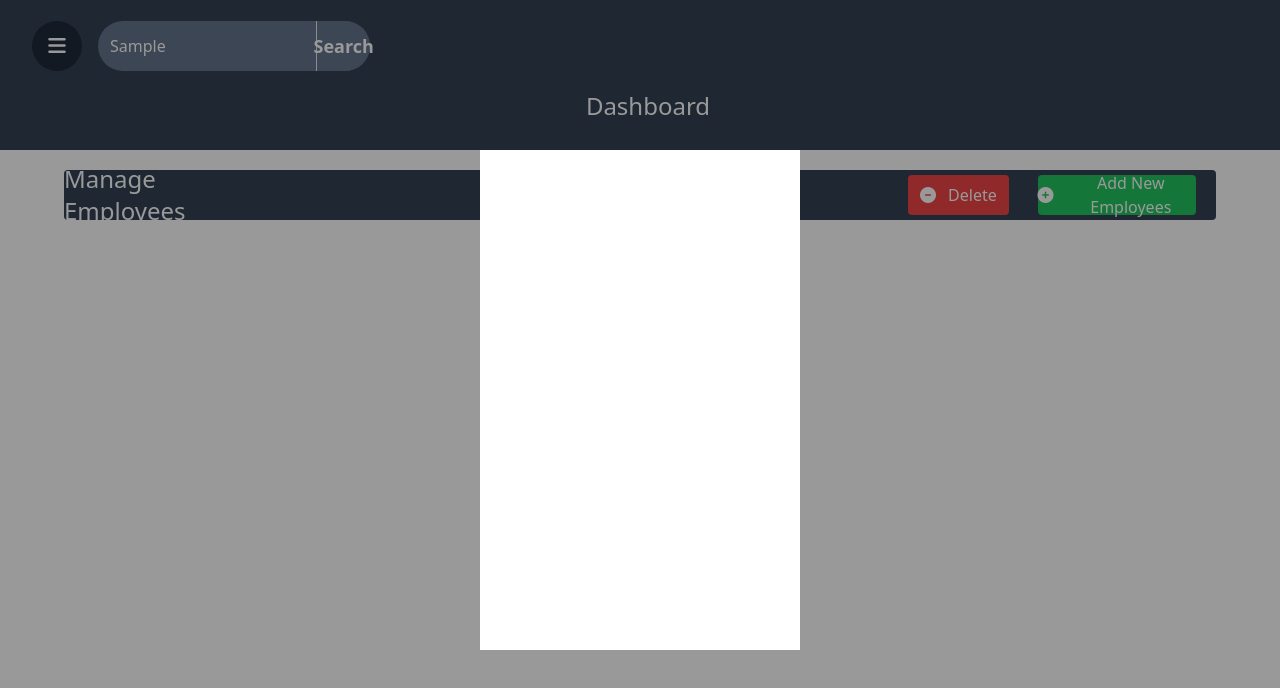
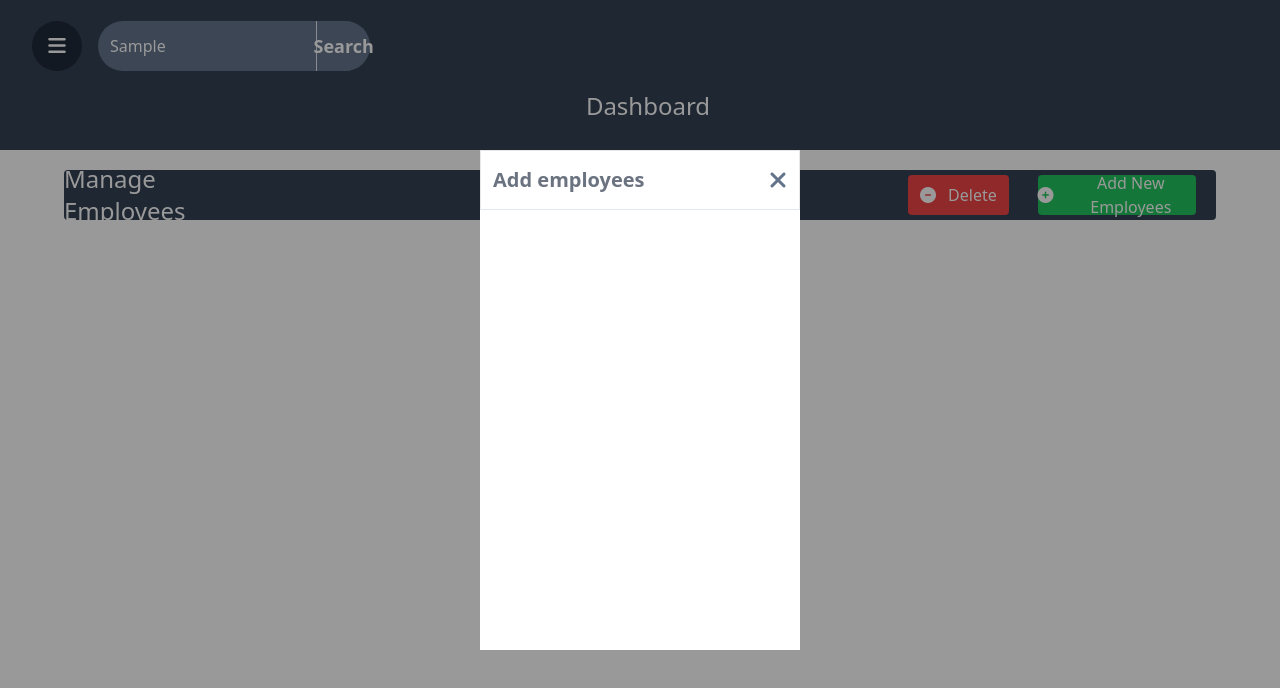
Before and after one commit to heismyke/javascript_dashboard, a website: page index.html in a window 1280 px wide. Both pictures are taken after typing "Sample" into the empty fields and a click on the button "Add New Employees". Drawn offline with nearby package versions, Linux system fonts and the light colour scheme.

Commit message:
javascript dashboard

```diff
--- a/index.html
+++ b/index.html
@@ -51,8 +51,11 @@
         </div>
     </div>
     <div  id="addUI" class="w-[100%] h-[100vh] items-center  justify-center absolute top-0 hidden ">
-        <div class="w-[90%]  md:w-[40%] lg:w-[25%] h-[500px] bg-white mx-auto animate__animated  animate__bounceInDown">
-
+        <div class="w-[90%]  md:w-[40%] lg:w-[25%] h-[500px] bg-white mx-auto animate__animated  animate__fadeInDown">
+            <div class="w-[100%] h-[60px]  px-3 flex justify-between items-center border border-b border-b-slate-200">
+                <h1 class="text-xl font-sans text-gray-500 font-bold">Add employees</h1>
+                <i class="fa-solid fa-xmark text-slate-500 text-2xl cursor-pointer"></i>
+            </div>
         </div>
     </div>
     <div  id="delUI" class="w-[100%] h-[100vh] items-center  justify-center absolute top-0 hidden delUI">
```
Also changed, not shown: dist/output.css.
